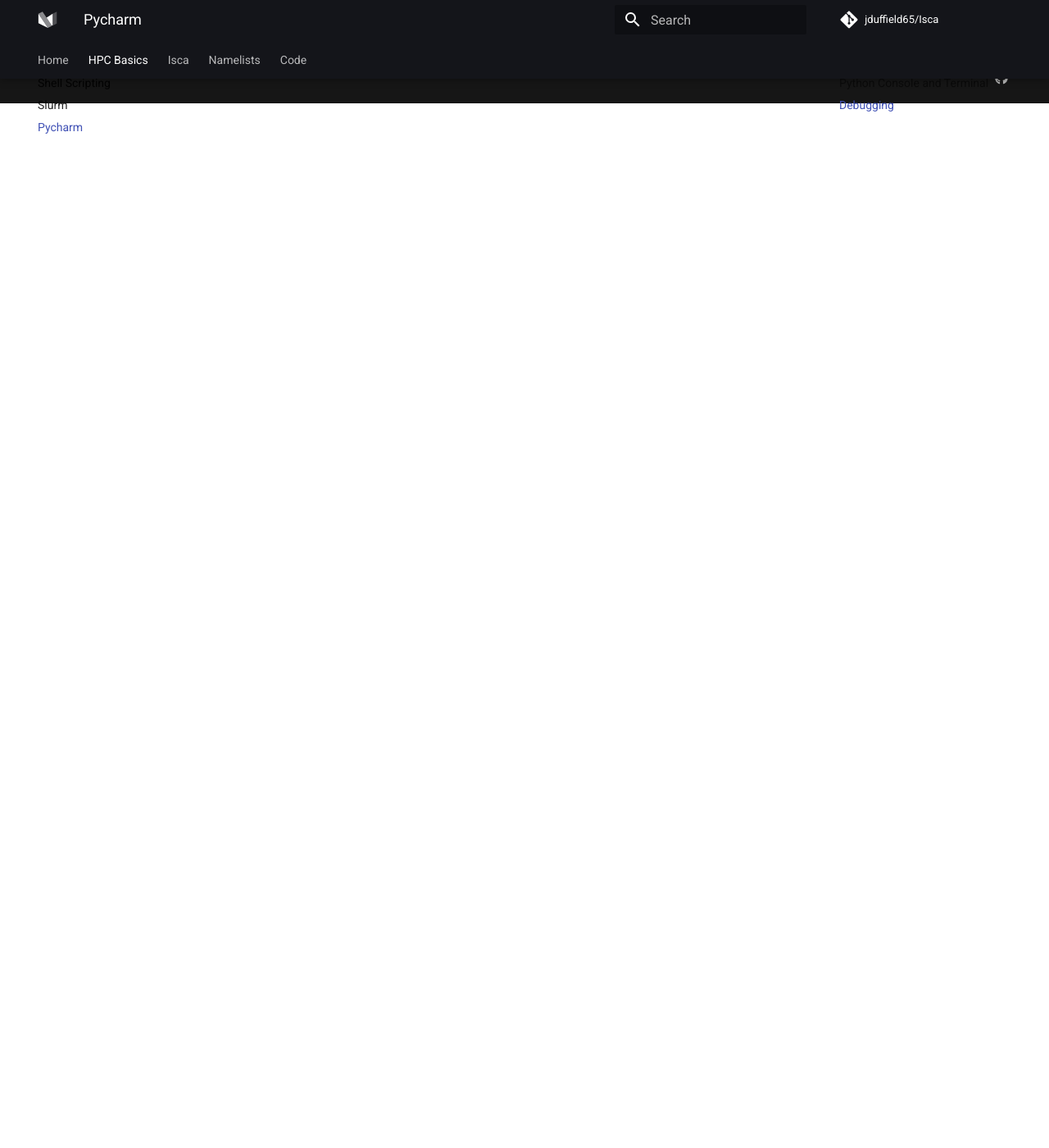
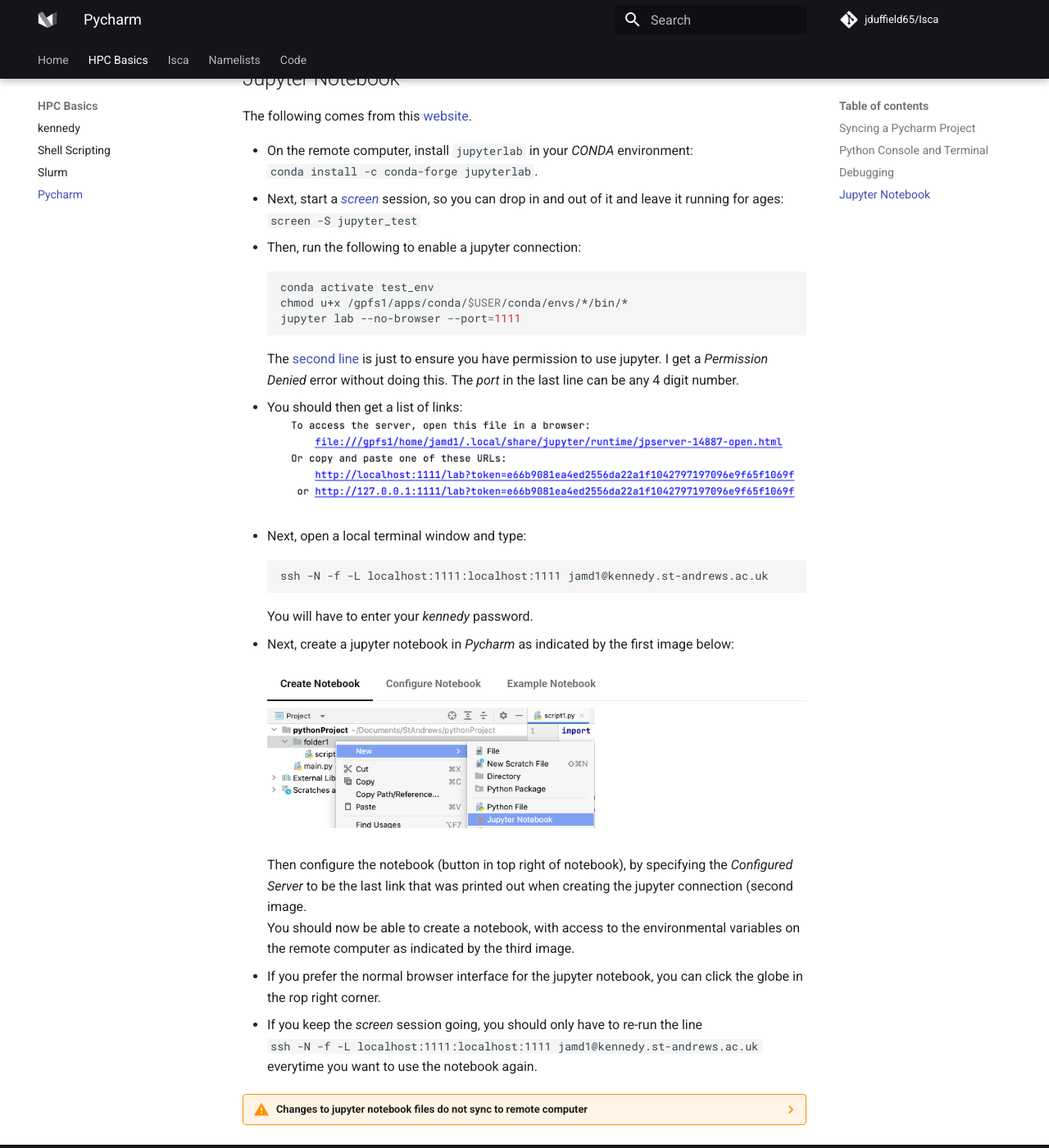
Before and after one commit to jduffield65/Isca, an MkDocs documentation site: the page built from docs/hpc_basics/pycharm.md, in a window 1280 px wide and 1400 px high, scrolled down 3198 px. Shown: the whole window at 82% size. Built offline with MkDocs 1.6.1 and Material for MkDocs 9.7.7, drawn with Linux system fonts in a browser that asks for light colours; comment, search, counter and statistics services are not loaded; before the commit the page ends 3324 px from its top, so only the background shows below that; some of the changed text lies outside the part shown.

Commit message:
Add jupyter notebook pycharm instructions

````diff
--- a/docs/hpc_basics/pycharm.md
+++ b/docs/hpc_basics/pycharm.md
@@ -85,3 +84,55 @@
 the code should stop at that point, so you can see the value of all the variables:
 
 ![image.png](../images/hpc_basics/pycharm/debugging.png){width="700"}
+
+## Jupyter Notebook
+The following comes from this [website](https://medium.com/analytics-vidhya/connecting-remote-server-via-pycharm-53414d0da93f).
+
+* On the remote computer, install `jupyterlab` in your *CONDA* environment: </br>
+`conda install -c conda-forge jupyterlab`.
+* Next, start a [*screen*](https://www.tecmint.com/screen-command-examples-to-manage-linux-terminals/) session, so you
+can drop in and out of it and leave it running for ages:</br>
+`screen -S jupyter_test`
+* Then, run the following to enable a jupyter connection:
+
+    ```bash
+    conda activate test_env
+    chmod u+x /gpfs1/apps/conda/$USER/conda/envs/*/bin/*
+    jupyter lab --no-browser --port=1111
+    ```
+
+    The [second line](kennedy.md#error---wrong-python-version) is just to ensure you have permission to use jupyter.
+    I get a *Permission Denied* error without doing this.
+    The *port* in the last line can be any 4 digit number.
+
+* You should then get a list of links:</br>
+    ![image.png](../images/hpc_basics/pycharm/jupyter.png){width="700"}
+* Next, open a local terminal window and type:
+
+    ```bash
+    ssh -N -f -L localhost:1111:localhost:1111 jamd1@kennedy.st-andrews.ac.uk
+    ```
+    You will have to enter your *kennedy* password.
+
+*  Next, create a jupyter notebook in *Pycharm* as indicated by the first image below:
+
+    === "Create Notebook"
+        ![image.png](../images/hpc_basics/pycharm/notebook1.png){width="400"}
+    === "Configure Notebook"
+        ![image.png](../images/hpc_basics/pycharm/notebook2.png){width="700"}
+    === "Example Notebook"
+        ![image.png](../images/hpc_basics/pycharm/notebook3.png){width="700"}
+    Then configure the notebook (button in top right of notebook), by specifying the *Configured Server* to be
+    the last link that was printed out when creating the jupyter connection (second image.</br>
+    You should now be able to create a notebook, with access to the environmental variables on the remote computer
+    as indicated by the third image.
+
+* If you prefer the normal browser interface for the jupyter notebook, you can click the globe in the rop right corner.
+* If you keep the *screen* session going, you should only have to re-run the line </br>
+`ssh -N -f -L localhost:1111:localhost:1111 jamd1@kennedy.st-andrews.ac.uk`</br>
+everytime you want to use the notebook again.
+
+??? warning "Changes to jupyter notebook files do not sync to remote computer"
+    To upload the changes you made to the jupyter notebook file locally, you can use:</br>
+    Tools → Deployment → Sync with Deployed to jamd1@kennedy...</br>
+    Make sure you are using the blue arrow to sync from your local to the remote computer.
````
Also changed, not shown: other parts of docs/hpc_basics/pycharm.md (+1 -2 lines), docs/images/hpc_basics/pycharm/jupyter.png (added), docs/images/hpc_basics/pycharm/notebook1.png (added), docs/images/hpc_basics/pycharm/notebook2.png (added), docs/images/hpc_basics/pycharm/notebook3.png (added).
